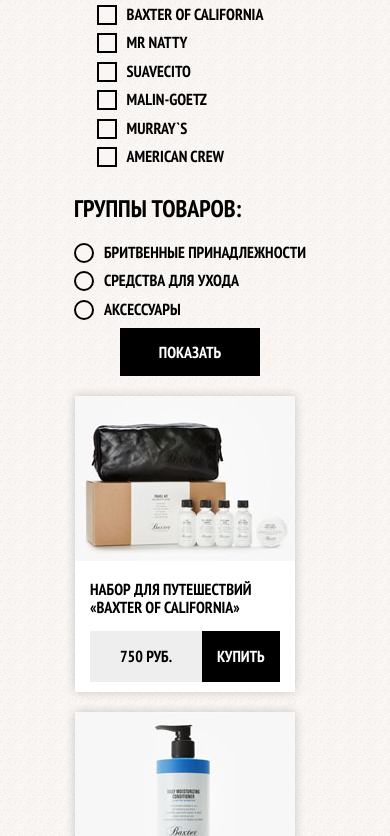
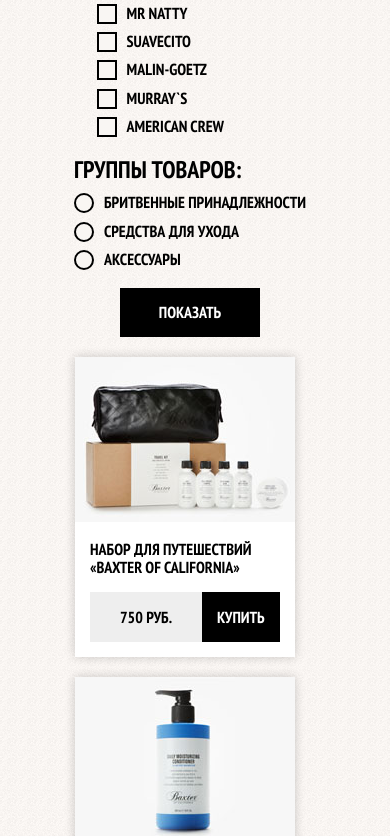
Before and after one commit to babaevsergey93/babaevsergey93.github.io, a website: page shop.html in a window 390 px wide. Shown: the part 370-1206 px from the top of the page. Drawn offline with Linux system fonts and the light colour scheme.

Commit message:
Add files via upload

```diff
--- a/sass/style.scss
+++ b/sass/style.scss
@@ -446,6 +446,18 @@
 
 .sidebar {
 	margin-right:10px;
+	fieldset {
+		padding: 10px 0;
+		legend {
+			font-size: 24px;
+		}
+		border: none;
+	}
+	input.btn {
+		border: none;
+		text-transform: uppercase;
+		font-family: 'PT Sans Narrow', Arial, sans-serif;
+	}
 }
 
 .brands {
@@ -525,7 +537,8 @@
 .option {
 	background-color: #ffffff;
 	width: 220px;
-	height: 296px;
+	min-height: 296px;
+	align-items: flex-start;
 	margin: 0 20px 20px 0;
 	box-shadow: 0 0 10px rgba(0,0,0,0.2);
 	.text__frame {
@@ -652,7 +665,7 @@
 		table {
 			border-collapse: collapse;
 			td {
-				width: 231px;
+				width: 220px;
 				border: 2px solid #000;
 				padding: 15px;
 			}
@@ -701,21 +714,23 @@
 	.preparations__for__care {
 		.flex-container {
 			flex-direction: column;
-			.sidebar {
+		}
+		form {
 			display: flex;
-				align-items: baseline;
 			justify-content: space-around;
-				margin-bottom: 20px;
 			.brands {
 				flex-direction: column;
 				display: flex;
 				padding-right: 20px;
 			}
+			input.btn {
+				max-height: 50px;
+			}
 		}
 		.products {
 			justify-content: space-around;
 		}
-		}
+
 		.pages {
 			margin: 0;
 			display: flex;
@@ -796,9 +811,10 @@
 		}
 	}
 
-	.sidebar {
+	form {
 		flex-direction: column;
 		align-items: center;
+		margin-bottom: 20px;
 			.brands, .product__groups, .show__btn {
 				margin: 0 auto;
 			}
--- a/shop.html
+++ b/shop.html
@@ -44,6 +44,7 @@
     <div class="container">
         <h1>Средства для ухода</h1>
         <div class="navigation">
+            <div class="show__btn"></div>
             <ul class="breadcrumbs">
                 <li class="crumb"><a href="index.html">Главная</a></li>
                 <li class="crumb"><a href="shop.html">Магазин</a></li>
@@ -52,8 +53,9 @@
         </div>
         <div class="flex-container">
             <aside class="sidebar">
-                <div class="brands">
-                    <h2>Производители:</h2>
+                    <form action="action.php">
+                        <fieldset class="brands">
+                            <legend>Производители:</legend>
                             <input class="checkbox" type="checkbox" id="1">
                             <label for="1">Baxter of california</label>
 
@@ -71,10 +73,9 @@
 
                             <input class="checkbox" type="checkbox" id="6">
                             <label for="6">American Crew</label>
-                </div>
-
-                <div class="product__groups">
-                    <h2>Группы товаров:</h2>
+                        </fieldset>
+                        <fieldset class="product__groups">
+                            <legend>Группы товаров:</legend>
                             <input class="radio" name="group" type="radio" id="7">
                             <label for="7">Бритвенные принадлежности</label> <br/>
 
@@ -83,10 +84,9 @@
 
                             <input class="radio" name="group" type="radio" id="9">
                             <label for="9">Аксессуары</label> <br/>
-                </div>
-                <div class="show__btn">
-                    <a class="btn" href="#">Показать</a>
-                </div>
+                        </fieldset>
+                        <input class="btn" type="submit" value="Показать"/>
+                    </form>
             </aside>
             <section class="products">
                 <div class="option">
```
Also changed, not shown: css/style.css. Lines whose indentation alone changed are shown as unchanged.
